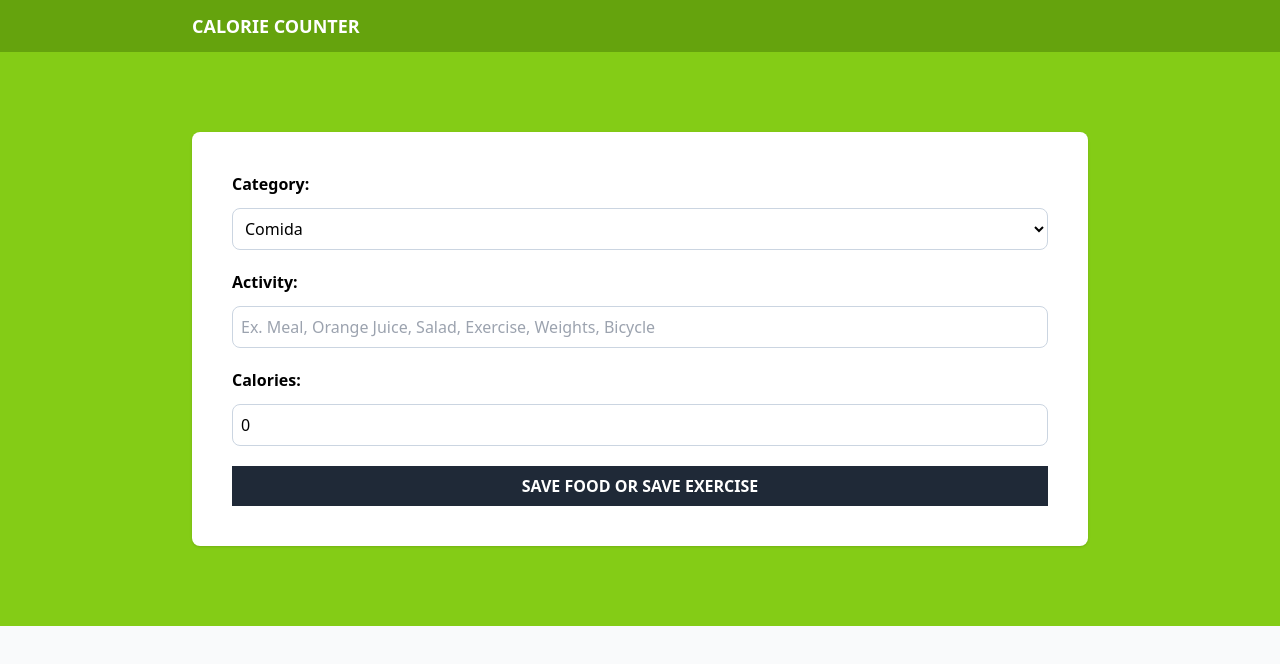
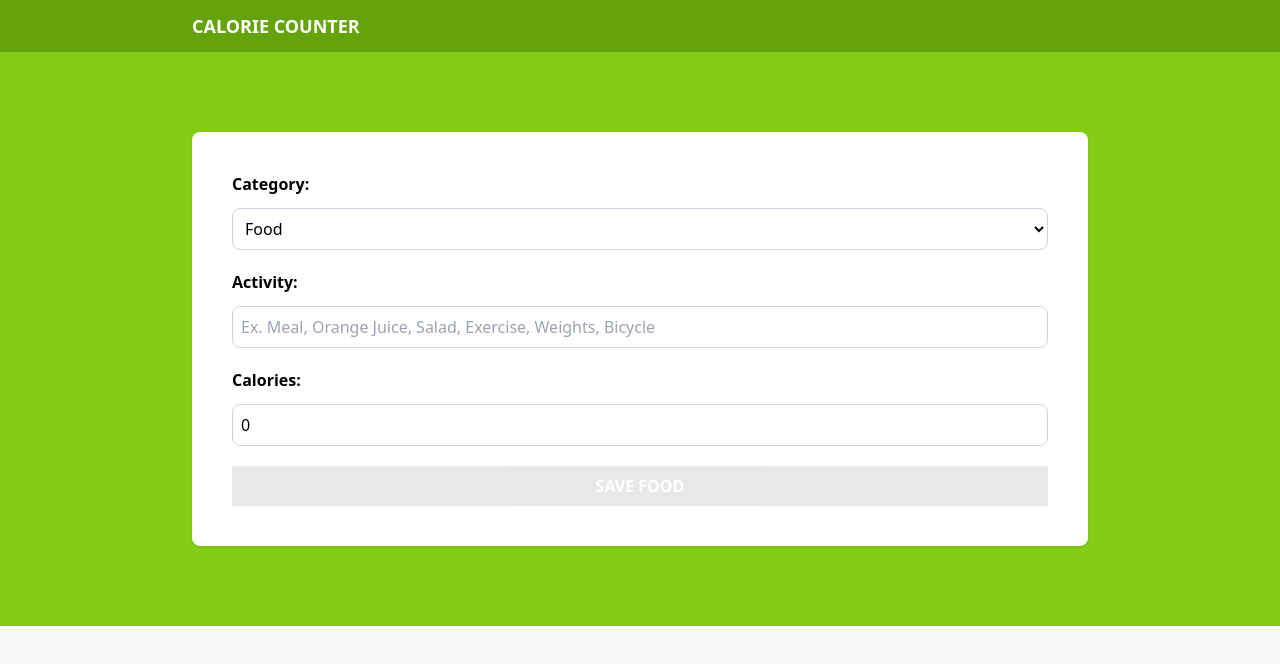
Before and after one commit to toba456/calorie-tracker, a React (Vite) app: page / in a window 1280 px wide. Shown: the top 664 px of the page. Built offline with nearby package versions, Linux system fonts and the light colour scheme.

Commit message:
validadting form

```diff
--- a/src/components/Form.tsx
+++ b/src/components/Form.tsx
@@ -21,6 +21,10 @@
     });
   };
 
+  const isValidActivity = () => {
+    const { name, calories } = activity;
+    return name.trim() !== "" && calories > 0;
+  };
   return (
     <form action="" className=" space-y-5 bg-white shadow p-10 rounded-lg">
       <div className="grid grid-cols-1 gap-3">
@@ -68,8 +72,9 @@
       </div>
       <input
         type="submit"
-        className=" bg-gray-800 hover:bg-gray-900 w-full p-2 font-bold uppercase text-white cursor-pointer"
-        value="Save Food or Save Exercise"
+        disabled={!isValidActivity()}
+        className=" bg-gray-800 hover:bg-gray-900 w-full p-2 font-bold uppercase text-white cursor-pointer disabled:opacity-10"
+        value={activity.category === 1 ? "Save Food" : "Save Exercise"}
       />
     </form>
   );
--- a/src/data/categories.ts
+++ b/src/data/categories.ts
@@ -1,6 +1,6 @@
 import type { Category } from "../types";
 
 export const categories: Category[] = [
-  { id: 1, name: "Comida" },
-  { id: 2, name: "Ejercicio" },
+  { id: 1, name: "Food" },
+  { id: 2, name: "Exercise" },
 ];
```
